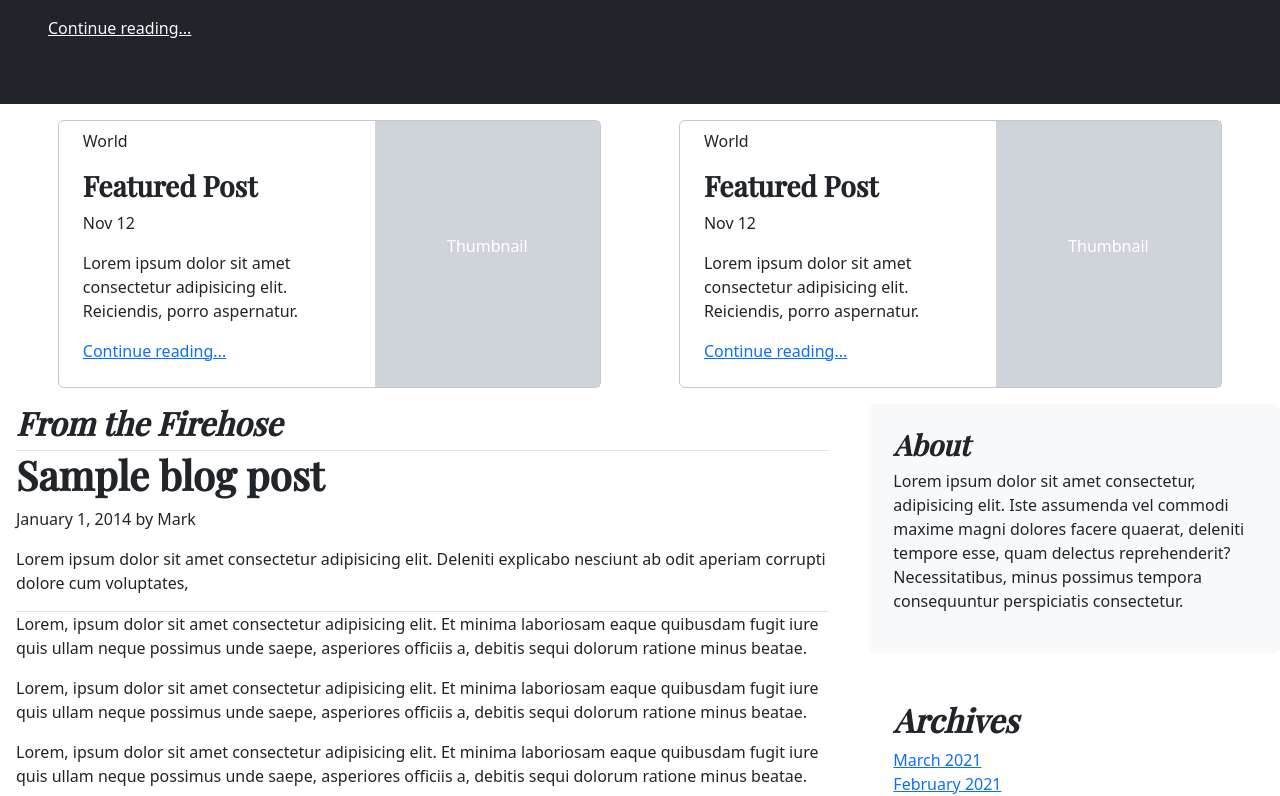
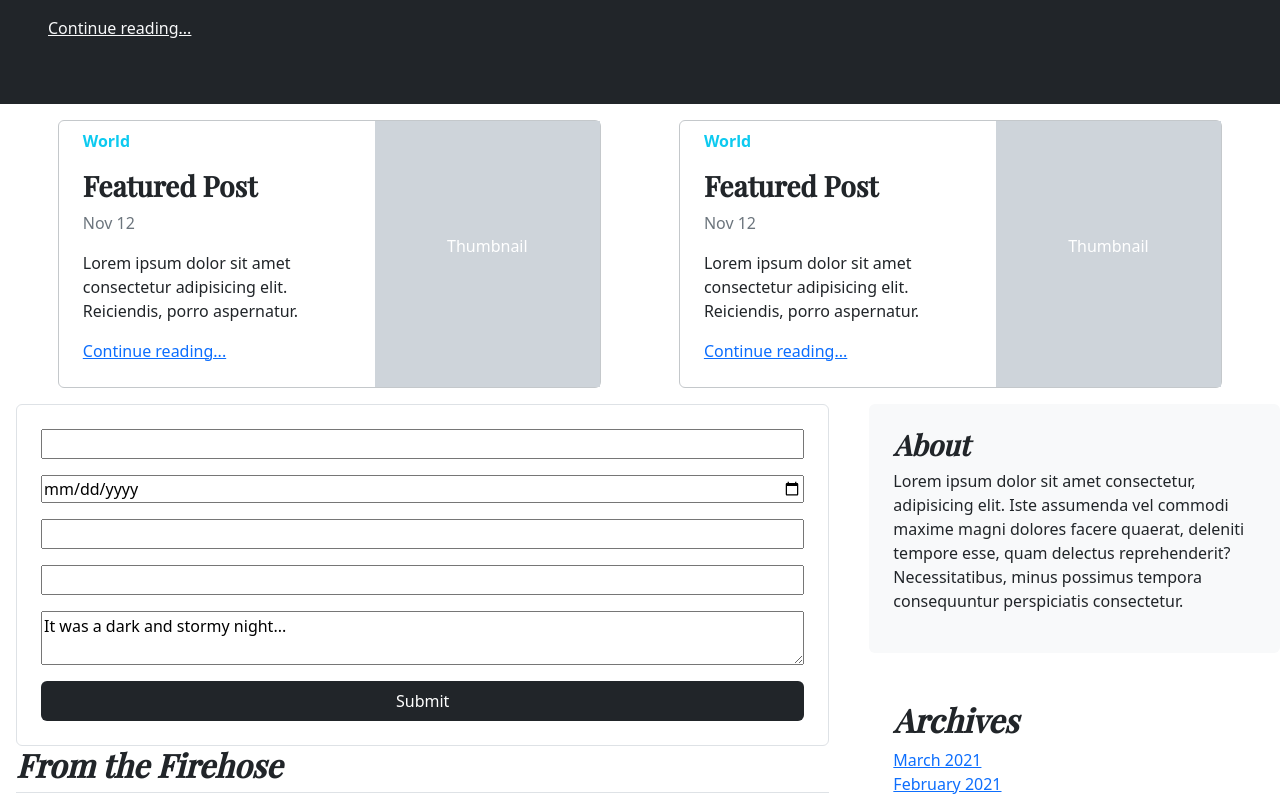
Before and after one commit to SwapnilPatil2607/agaetis-blog, a React (Vite) app: page / in a window 1280 px wide. Shown: the part 346-1142 px from the top of the page. Built offline with nearby package versions, Linux system fonts and the light colour scheme.

Commit message:
feat: form section created & hook form installed

```diff
--- a/package.json
+++ b/package.json
@@ -12,7 +12,8 @@
   "dependencies": {
     "bootstrap": "^5.3.2",
     "react": "^18.2.0",
-    "react-dom": "^18.2.0"
+    "react-dom": "^18.2.0",
+    "react-hook-form": "^7.49.2"
   },
   "devDependencies": {
     "@types/react": "^18.2.43",
--- a/src/pages/blog-page/components/BannerSection.jsx
+++ b/src/pages/blog-page/components/BannerSection.jsx
@@ -1,6 +1,6 @@
 const BannerSection = () => {
   return (
-    <div className="row bg-dark text-white p-4 p-md-5 rounded">
+    <div className="row bg-dark text-white py-6 px-4 p-md-5 rounded">
       <div className="col-sm-12 col-md-6">
         <h1 className="fst-italic fw-bolder">
           Title of a longer featured blog post
--- /dev/null
+++ b/src/pages/blog-page/components/BlogForm.jsx
@@ -0,0 +1,41 @@
+import { useForm } from "react-hook-form";
+const BlogForm = () => {
+  const {
+    register,
+    handleSubmit,
+    watch,
+    formState: { errors },
+  } = useForm();
+
+  const onSubmit = (data) => {
+    console.log(data);
+    console.log(watch);
+    console.log(errors);
+  };
+
+  return (
+    <div>
+      <form
+        onSubmit={handleSubmit(onSubmit)}
+        className="d-flex flex-column gap-3 border border-1 p-4 rounded"
+      >
+        <input {...register("author", { required: true })} />
+        <input type="date" {...register("date", { required: true })} />
+        <input {...register("blogTitle", { required: true })} />
+        <input {...register("blogSubTitle", { required: true })} />
+        <textarea {...register("content", { required: true })}>
+          It was a dark and stormy night...
+        </textarea>
+
+        {errors.length && <span>Fill all the fields</span>}
+
+        <input
+          className="bg-dark rounded border-0 text-white p-2"
+          type="submit"
+        />
+      </form>
+    </div>
+  );
+};
+
+export default BlogForm;
--- a/src/pages/blog-page/components/BlogSection.jsx
+++ b/src/pages/blog-page/components/BlogSection.jsx
@@ -1,9 +1,11 @@
 import AnotherBlogSection from "./AnotherBlogSection";
+import BlogForm from "./BlogForm";
 import NewFeatureSection from "./NewFeatureSection";
 
 const BlogSection = () => {
   return (
     <div className="px-3">
+      <BlogForm />
       <div className="border border-bottom-1 border-top-0  border-end-0 border-start-0 ">
         <h2 className="fst-italic">From the Firehose</h2>
       </div>
--- a/src/pages/blog-page/components/Card.jsx
+++ b/src/pages/blog-page/components/Card.jsx
@@ -2,9 +2,9 @@ const Card = () => {
   return (
     <div className="row border border-secondary-subtle rounded">
       <div className="col-7 px-4 py-2">
-        <p>World</p>
+        <p className="text-info fw-bold">World</p>
         <h3>Featured Post</h3>
-        <p>Nov 12</p>
+        <p className="link-secondary">Nov 12</p>
         <p>
           Lorem ipsum dolor sit amet consectetur adipisicing elit. Reiciendis,
           porro aspernatur.
@@ -15,7 +15,7 @@ const Card = () => {
           </a>
         </p>
       </div>
-      <div className="col-5  bg-dark-subtle d-flex justify-content-center align-items-center h-[100%]">
+      <div className="col-5 bg-dark-subtle d-flex justify-content-center align-items-center h-[100%]">
         <p className="text-white">Thumbnail</p>
       </div>
     </div>
```
Also changed, not shown: 1 other file (tests, documents, lock files or other folders).
